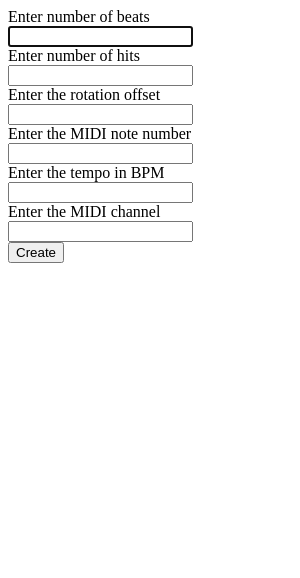
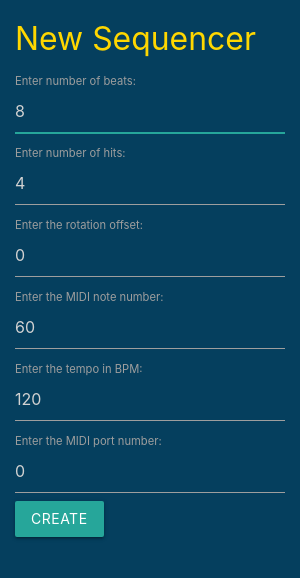
Before and after one commit to karangejo/EuclidianSequencer, an Electron app: page createSeqWindow.html in a window 300 px wide. Drawn offline with nearby package versions, Linux system fonts and the light colour scheme.

Commit message:
added styling

```diff
--- a/createSeqWindow.html
+++ b/createSeqWindow.html
@@ -2,37 +2,40 @@
 <html lang="en" dir="ltr">
   <head>
     <meta charset="utf-8">
-    <title>Create a Sequence</title>
+    <title>Create a Sequencer</title>
+        <link rel="stylesheet" href="https://cdnjs.cloudflare.com/ajax/libs/materialize/1.0.0/css/materialize.min.css">
   </head>
-  <body>
+  <body style="background-color:#053f5e">
+    <div class="container">
     <form>
     <div>
+      <h4 style="color:#ffd700">New Sequencer</h4>
       <div>
-        <label>Enter number of beats</label>
-        <input type="text" id="beat" autofocus>
+        <label>Enter number of beats:</label>
+        <input type="text" id="beat" placeholder="8" autofocus>
       </div>
       <div>
-        <label>Enter number of hits</label>
-        <input type="text" id="hit" autofocus>
+        <label>Enter number of hits:</label>
+        <input type="text" id="hit" placeholder="4" autofocus>
       </div>
       <div>
-        <label>Enter the rotation offset</label>
-        <input type="text" id="offset" autofocus>
+        <label>Enter the rotation offset:</label>
+        <input type="text" id="offset" placeholder="0" autofocus>
       </div>
-        <label>Enter the MIDI note number</label>
-        <input type="text" id="note" autofocus>
+        <label>Enter the MIDI note number:</label>
+        <input type="text" id="note" placeholder="60" autofocus>
       </div>
       <div>
-        <label>Enter the tempo in BPM</label>
-        <input type="text" id="bpm" autofocus>
+        <label>Enter the tempo in BPM:</label>
+        <input type="text" id="bpm" placeholder="120" autofocus>
       </div>
       <div>
-        <label>Enter the MIDI channel</label>
-        <input type="text" id="midi" autofocus>
+        <label>Enter the MIDI port number:</label>
+        <input type="text" id="midi" placeholder="0" autofocus>
       </div>
-    </div>
-    <button type="submit">Create</button>
+    <button class="btn waves-effect waves-light" type="submit">Create</button>
   </form>
+  </div>
 
   <script>
     // form to input parameters for the sequencer
--- a/package.json
+++ b/package.json
@@ -11,6 +11,7 @@
   "license": "ISC",
   "dependencies": {
     "electron": "^4.0.8",
+    "electron-reload": "^1.4.0",
     "midi": "^0.9.5"
   },
   "devDependencies": {
```
Also changed, not shown: main.js (+9 -25 lines), mainWindow.html (+43 -13 lines), 1 other file.
